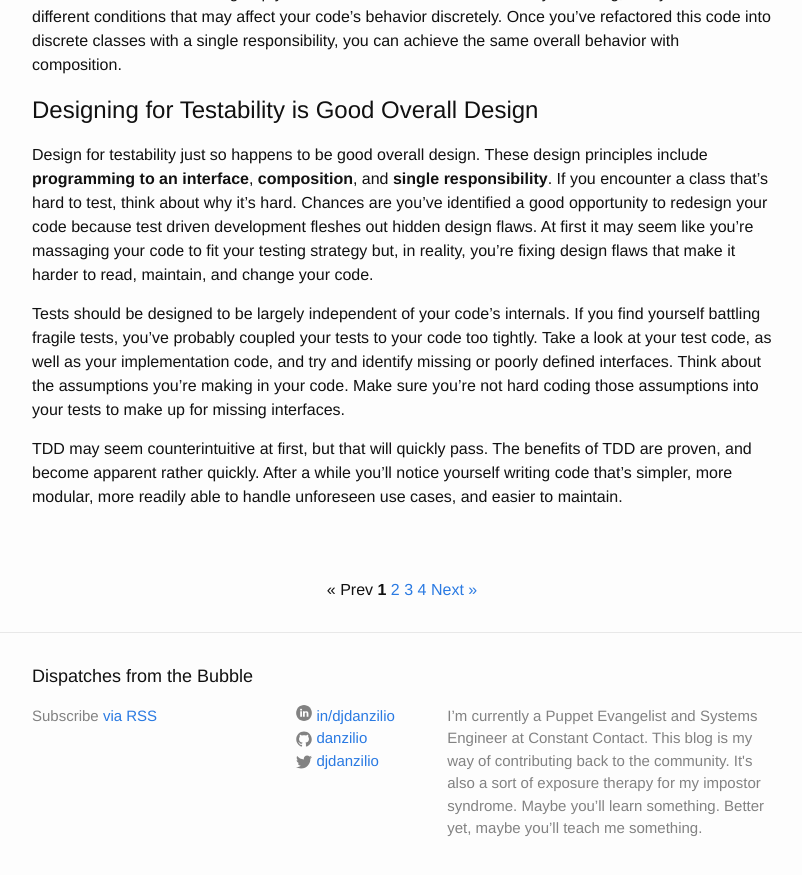
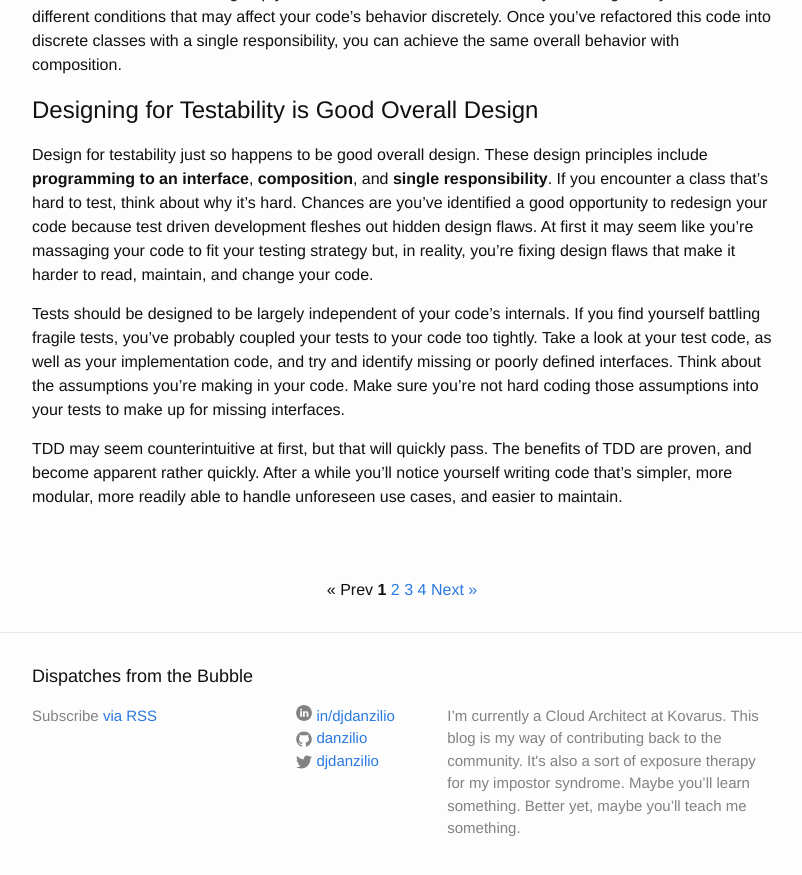
Before and after one commit to danzilio/danzilio.github.io, a Jekyll site: the page built from index.html, in a window 1280 px wide and 900 px high, scrolled down 12931 px. Shown: the top 875 px of the window, without its empty margins (238-1040 px from the left). Built offline with Jekyll 4.4.1, drawn with Linux system fonts in a browser that asks for light colours; the list of posts is cut into pages by our own code.

Commit message:
Updating footer summary

```diff
--- a/_config.yml
+++ b/_config.yml
@@ -1,10 +1,10 @@
 # Site settings
 title: Dispatches from the Bubble
 description: >
-  I’m currently a Puppet Evangelist and Systems Engineer at Constant Contact.
-  This blog is my way of contributing back to the community. It's also a sort
-  of exposure therapy for my impostor syndrome. Maybe you’ll learn something.
-  Better yet, maybe you’ll teach me something.
+  I’m currently a Cloud Architect at Kovarus. This blog is my way of
+  contributing back to the community. It's also a sort of exposure therapy for
+  my impostor syndrome. Maybe you’ll learn something. Better yet, maybe you’ll
+  teach me something.
 tagline: Random musings of an Op
 baseurl: ""
 url: "http://blog.danzil.io"
```
